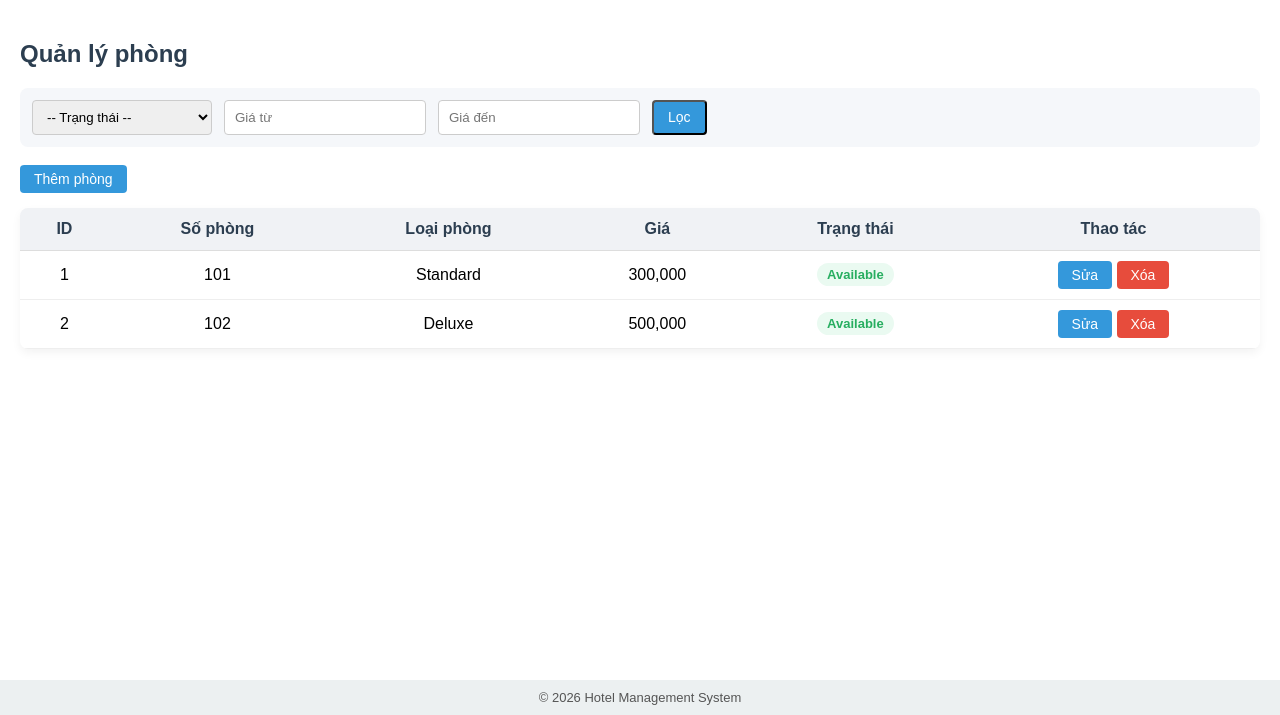
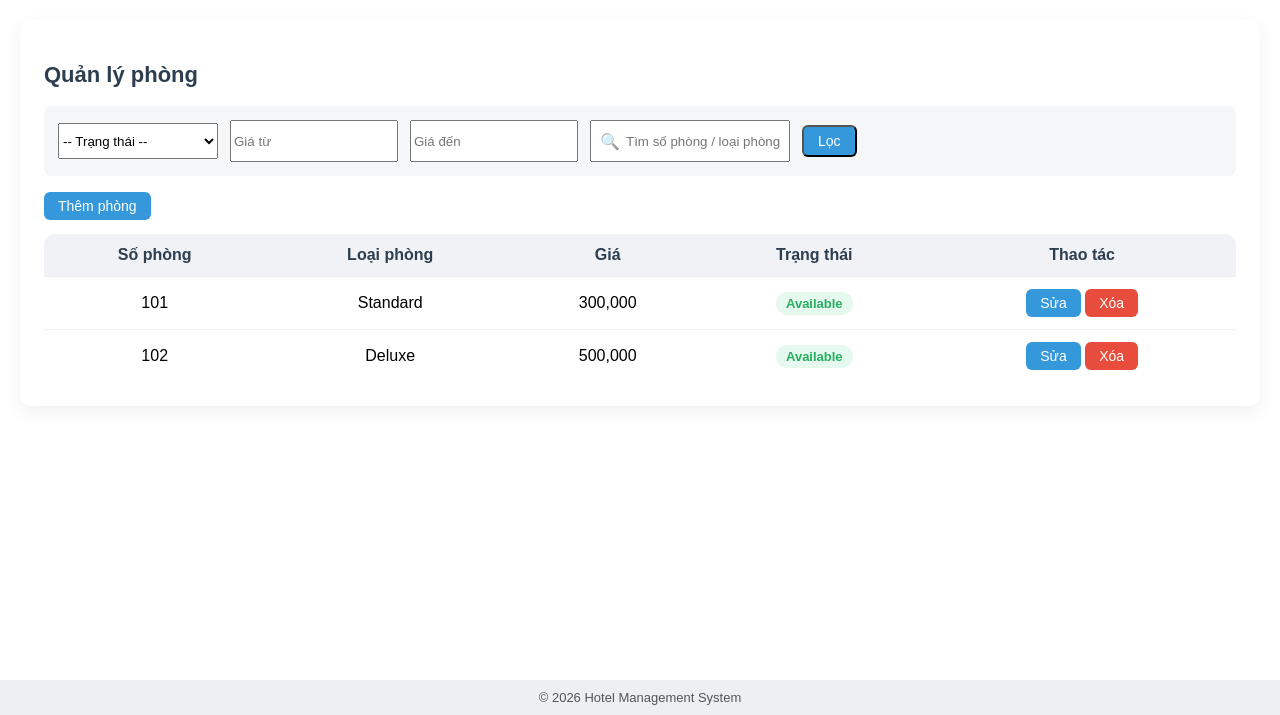
Before and after one commit to hai0303-05/hotel-management, a PHP site: page /index.php?page=rooms in a window 1280 px wide. Shown: the part 89-804 px from the top of the page. Run offline with PHP 8.4, Linux system fonts and the light colour scheme; a user stored in the database is signed in; data comes from the database, SQL or seed files in the repository; data that the repository does not hold is empty.

Commit message:
Update rooms CRUD and styles

```diff
--- a/assets/rooms.css
+++ b/assets/rooms.css
@@ -1,121 +1,106 @@
 /* ==============================
-   ROOMS MODULE STYLE
-   Works with index.css
+   ROOMS MODULE – PREMIUM STYLE
    ============================== */
 
-/* ===== PAGE TITLE ===== */
+.container {
+    background: #ffffff;
+    padding: 24px;
+    border-radius: 10px;
+    box-shadow: 0 6px 18px rgba(0,0,0,0.06);
+}
+
+/* ===== TITLE ===== */
 .page-title {
-    margin-bottom: 20px;
-    font-size: 24px;
+    font-size: 22px;
     font-weight: 600;
+    margin-bottom: 18px;
     color: #2c3e50;
 }
 
-/* ===== FILTER BAR ===== */
+/* ===== FILTER ===== */
 .rooms-filter {
     display: flex;
     gap: 12px;
-    flex-wrap: wrap;
-    margin-bottom: 18px;
-    padding: 12px;
-    background: #f5f7fa;
+    background: #f4f6f8;
+    padding: 14px;
     border-radius: 8px;
+    margin-bottom: 16px;
+    align-items: center;
 }
 
 .rooms-filter .form-control {
-    width: 180px;
+    width: 160px;
+    height: 36px;
 }
 
-/* ===== ACTION BAR ===== */
+/* ===== ACTION ===== */
 .rooms-actions {
-    margin-bottom: 15px;
+    margin-bottom: 14px;
 }
 
 /* ===== TABLE ===== */
 .table {
     width: 100%;
-    border-collapse: collapse;
-    background: #ffffff;
-    box-shadow: 0 4px 10px rgba(0,0,0,0.05);
-    border-radius: 8px;
+    border-collapse: separate;
+    border-spacing: 0;
+    background: #fff;
+    border-radius: 10px;
     overflow: hidden;
 }
 
 .table th {
     background: #f0f2f5;
     padding: 12px;
-    text-align: center;
     font-weight: 600;
     color: #2c3e50;
-    border-bottom: 1px solid #ddd;
+    text-align: center;
 }
 
 .table td {
-    padding: 10px;
+    padding: 12px;
     text-align: center;
-    border-bottom: 1px solid #eee;
+    border-top: 1px solid #eee;
 }
 
 .table tr:hover {
-    background: #f9fafb;
+    background: #fafafa;
 }
 
-/* ===== ROOM STATUS ===== */
+/* ===== STATUS ===== */
 .room-status-available {
-    display: inline-block;
+    background: #e6f9ee;
+    color: #27ae60;
     padding: 4px 10px;
-    border-radius: 12px;
+    border-radius: 20px;
     font-size: 13px;
     font-weight: 600;
-    background: #eafaf1;
-    color: #27ae60;
 }
 
 .room-status-booked {
-    display: inline-block;
+    background: #fdecea;
+    color: #c0392b;
     padding: 4px 10px;
-    border-radius: 12px;
+    border-radius: 20px;
     font-size: 13px;
     font-weight: 600;
-    background: #fdecea;
-    color: #c0392b;
 }
 
-/* ===== SOON AVAILABLE WARNING ===== */
+/* ===== WARNING ===== */
 .room-warning {
-    display: inline-block;
     margin-left: 6px;
-    padding: 3px 8px;
-    font-size: 12px;
     background: #f1c40f;
     color: #000;
-    border-radius: 10px;
-}
-
-/* ===== FORM ===== */
-.form-group {
-    margin-bottom: 15px;
-}
-
-.form-control {
-    width: 100%;
-    padding: 8px 10px;
-    border: 1px solid #ccc;
+    font-size: 11px;
+    padding: 3px 6px;
     border-radius: 4px;
 }
 
-.form-control:focus {
-    outline: none;
-    border-color: #3498db;
-}
-
-/* ===== BUTTONS ===== */
+/* ===== BUTTON ===== */
 .btn {
     padding: 6px 14px;
-    border-radius: 4px;
+    border-radius: 6px;
     font-size: 14px;
     text-decoration: none;
-    cursor: pointer;
     display: inline-block;
 }
 
@@ -137,10 +122,47 @@
     background: #c0392b;
 }
 
-/* ===== EMPTY STATE ===== */
+/* ===== LOCK BUTTON ===== */
+.btn-lock {
+    display: inline-flex;
+    align-items: center;
+    justify-content: center;
+    width: 40px;
+    height: 32px;
+    background: #e0e0e0;
+    color: #888;
+    border-radius: 6px;
+    cursor: not-allowed;
+    font-size: 16px;
+}
+
+/* ===== EMPTY ===== */
 .rooms-empty {
     text-align: center;
     padding: 30px;
     color: #777;
     font-style: italic;
 }
+/* ===== SEARCH ===== */
+.search-box {
+    position: relative;
+}
+
+.search-box input {
+    padding-left: 34px;
+}
+
+.search-icon {
+    position: absolute;
+    left: 10px;
+    top: 50%;
+    transform: translateY(-50%);
+    opacity: 0.6;
+}
+
+/* ===== HIGHLIGHT ===== */
+.highlight {
+    background: #ffeaa7;
+    padding: 2px 4px;
+    border-radius: 4px;
+}
--- a/rooms/add.php
+++ b/rooms/add.php
@@ -32,6 +32,7 @@ if ($_SERVER['REQUEST_METHOD'] === 'POST') {
 }
 ?>
 
+
 <div class="container">
     <h2 class="page-title">Thêm phòng</h2>
 
--- a/rooms/list.php
+++ b/rooms/list.php
@@ -35,29 +35,34 @@ $result = $conn->query($sql);
 <div class="container">
     <h2 class="page-title">Quản lý phòng</h2>
 
-    <!-- ===== FILTER ===== -->
+    <?php if (!empty($_SESSION['error'])): ?>
+        <div class="alert alert-danger">
+            <?= $_SESSION['error'] ?>
+        </div>
+        <?php unset($_SESSION['error']); ?>
+    <?php endif; ?>
+
+    <!-- ===== FILTER + SEARCH ===== -->
     <form method="get" class="rooms-filter">
         <input type="hidden" name="page" value="rooms">
 
         <select name="status" class="form-control">
             <option value="">-- Trạng thái --</option>
-            <option value="available" <?= $status=='available'?'selected':'' ?>>
-                Available
-            </option>
-            <option value="booked" <?= $status=='booked'?'selected':'' ?>>
-                Booked
-            </option>
+            <option value="available" <?= $status === 'available' ? 'selected' : '' ?>>Available</option>
+            <option value="booked" <?= $status === 'booked' ? 'selected' : '' ?>>Booked</option>
         </select>
 
-        <input type="number" name="price_from"
+        <input type="number" name="price_from" class="form-control" placeholder="Giá từ" value="<?= $price_from ?>">
+        <input type="number" name="price_to" class="form-control" placeholder="Giá đến" value="<?= $price_to ?>">
+
+        <!-- 🔍 SEARCH -->
+        <div class="search-box">
+            <span class="search-icon">🔍</span>
+            <input type="text"
+                   id="roomSearch"
                    class="form-control"
-               placeholder="Giá từ"
-               value="<?= $price_from ?>">
-
-        <input type="number" name="price_to"
-               class="form-control"
-               placeholder="Giá đến"
-               value="<?= $price_to ?>">
+                   placeholder="Tìm số phòng / loại phòng">
+        </div>
 
         <button class="btn btn-primary">Lọc</button>
     </form>
@@ -68,20 +73,20 @@ $result = $conn->query($sql);
     </div>
 
     <!-- ===== TABLE ===== -->
-    <table class="table">
+    <table class="table rooms-table">
+        <thead>
         <tr>
-            <th>ID</th>
             <th>Số phòng</th>
             <th>Loại phòng</th>
             <th>Giá</th>
             <th>Trạng thái</th>
             <th>Thao tác</th>
         </tr>
-
+        </thead>
+        <tbody>
         <?php if ($result->num_rows > 0): ?>
             <?php while ($row = $result->fetch_assoc()): ?>
                 <tr>
-                    <td><?= $row['id'] ?></td>
                     <td><?= $row['room_number'] ?></td>
                     <td><?= $row['room_type'] ?></td>
                     <td><?= number_format($row['price']) ?></td>
@@ -90,7 +95,6 @@ $result = $conn->query($sql);
                             <span class="room-status-available">Available</span>
                         <?php else: ?>
                             <span class="room-status-booked">Booked</span>
-
                             <?php
                             if (!empty($row['check_out'])) {
                                 $daysLeft = (strtotime($row['check_out']) - time()) / 86400;
@@ -107,18 +111,48 @@ $result = $conn->query($sql);
                             Sửa
                         </a>
 
+                        <?php if ($row['status'] === 'available'): ?>
                             <a class="btn btn-danger"
                                href="index.php?page=rooms_delete&id=<?= $row['id'] ?>"
                                onclick="return confirm('Xóa phòng này?')">
                                 Xóa
                             </a>
+                        <?php else: ?>
+                            <span class="btn btn-lock" title="Phòng đang có khách">🔒</span>
+                        <?php endif; ?>
                     </td>
                 </tr>
             <?php endwhile; ?>
         <?php else: ?>
             <tr>
-                <td colspan="6" class="rooms-empty">Không có phòng</td>
+                <td colspan="5" class="rooms-empty">Không có phòng</td>
             </tr>
         <?php endif; ?>
+        </tbody>
     </table>
 </div>
+
+<!-- 🔍 REALTIME SEARCH + HIGHLIGHT -->
+<script>
+document.getElementById('roomSearch').addEventListener('keyup', function () {
+    const keyword = this.value.toLowerCase();
+    const rows = document.querySelectorAll('.rooms-table tbody tr');
+
+    rows.forEach(row => {
+        let text = row.innerText.toLowerCase();
+        row.style.display = text.includes(keyword) ? '' : 'none';
+
+        row.querySelectorAll('td').forEach(td => {
+            const original = td.dataset.text || td.innerText;
+            td.dataset.text = original;
+
+            if (keyword) {
+                const regex = new RegExp(`(${keyword})`, 'gi');
+                td.innerHTML = original.replace(regex, '<span class="highlight">$1</span>');
+            } else {
+                td.innerHTML = original;
+            }
+        });
+    });
+});
+</script>
```
Also changed, not shown: rooms/delete.php (+19 -5 lines), rooms/edit.php (line endings or trailing spaces). Lines whose indentation alone changed are shown as unchanged.
